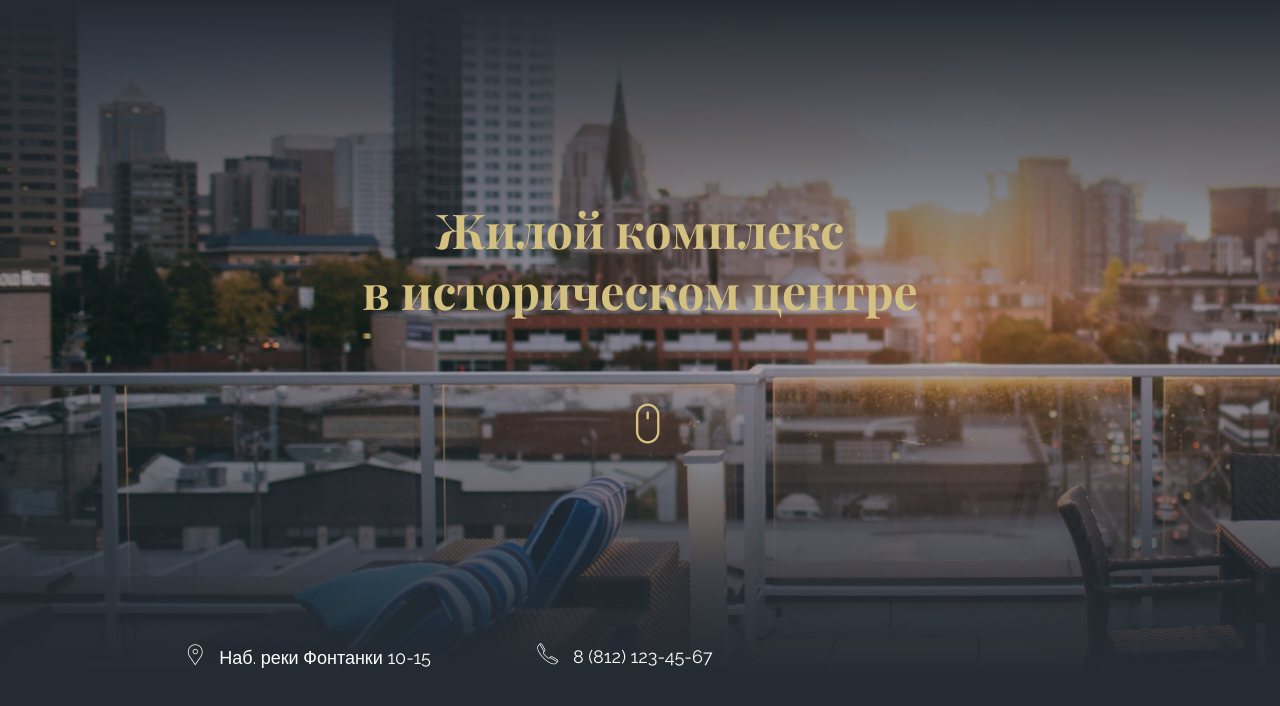
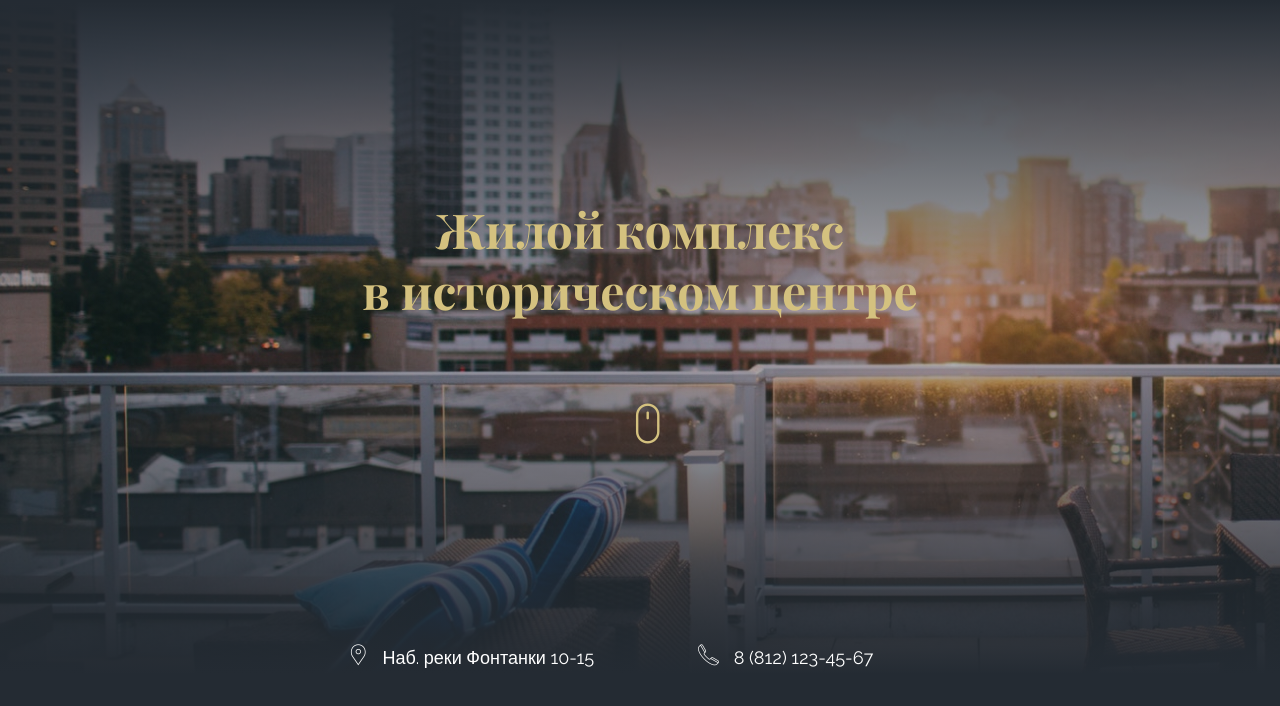
Before and after one commit to codui/loft-house, a website: page docs/index.html in a window 1280 px wide. Shown: the part 100-806 px from the top of the page. Drawn offline with nearby package versions, Linux system fonts and the light colour scheme; files that its build step writes are made by us from their sources; files whose address does not match are found by name.

Commit message:
Aligned the info block

```diff
--- a/source/scss/blocks/_benefits.scss
+++ b/source/scss/blocks/_benefits.scss
@@ -1,6 +1,6 @@
-.benefints {
+// .benefints {
 
-}
+// }
 
 .benfits__row {
     display: flex;
--- a/source/scss/blocks/_info.scss
+++ b/source/scss/blocks/_info.scss
@@ -1,16 +1,14 @@
 .info {
+    display: flex;
+    column-gap: rems(104);
     width: fit-content;
     @include fontFam(raleway, 400);
     font-size: rems(18);
-    position: relative;
-    transform: translate(23.4%, 10%);
+    transform: translate(50%, 10%);
 
     &__link-address:hover .info__icon-label::before,
     &__link-phone:hover .info__icon-phone::before {
         color: $accent;
-    }
-    &__link-phone {
-        transform: translate(58%, -1%);
     }
 
     &__icon-label,
```
Also changed, not shown: source/index.html (+1 -1 lines), public/css/main.css, source/css/main.css, 2 other files.
